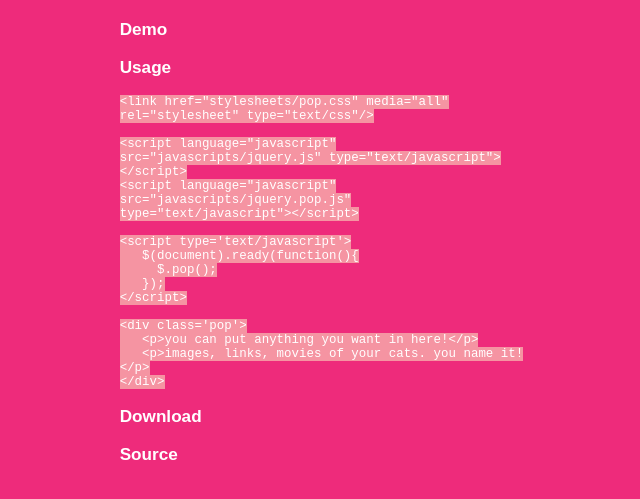
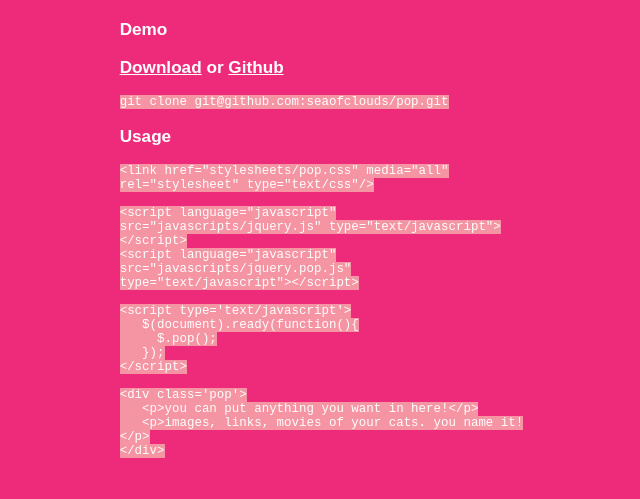
Before and after one commit to seaofclouds/pop, a plain HTML site: page index.html in a window 1280 px wide. Shown: the part 149-648 px from the top of the page, without its empty margins (315-955 px from the left). Drawn offline with Linux system fonts and the light colour scheme.

Commit message:
update site with download links, etc

```diff
--- a/index.html
+++ b/index.html
@@ -24,6 +24,10 @@
           <p>hoorah!</p>
         </div>
       </h3>
+      <h3><a href="http://github.com/seaofclouds/pop/tarball/master">Download</a> or <a href="http://github.com/seaofclouds/pop/">Github</a></h3>
+      <code>
+        git clone git@github.com:seaofclouds/pop.git
+      </code>
       <h3>Usage</h3>
       <code>
         &lt;link href=&quot;stylesheets/pop.css&quot; media=&quot;all&quot; rel=&quot;stylesheet&quot; type=&quot;text/css&quot;/&gt;<br /><br />
@@ -40,8 +44,6 @@
           &nbsp;&nbsp;&nbsp;&lt;p&gt;images, links, movies of your cats. you name it!&lt;/p&gt;<br />
         &lt;/div&gt;
       </code>
-      <h3>Download</h3>
-      <h3>Source</h3>
     </div>
   </body>
 </html>
--- a/stylesheets/application.css
+++ b/stylesheets/application.css
@@ -19,3 +19,5 @@ body {
     body .container code {
       background-color: #F594A2;
       font-size: 85%; }
+    body .container a {
+      color: #fff; }
```
